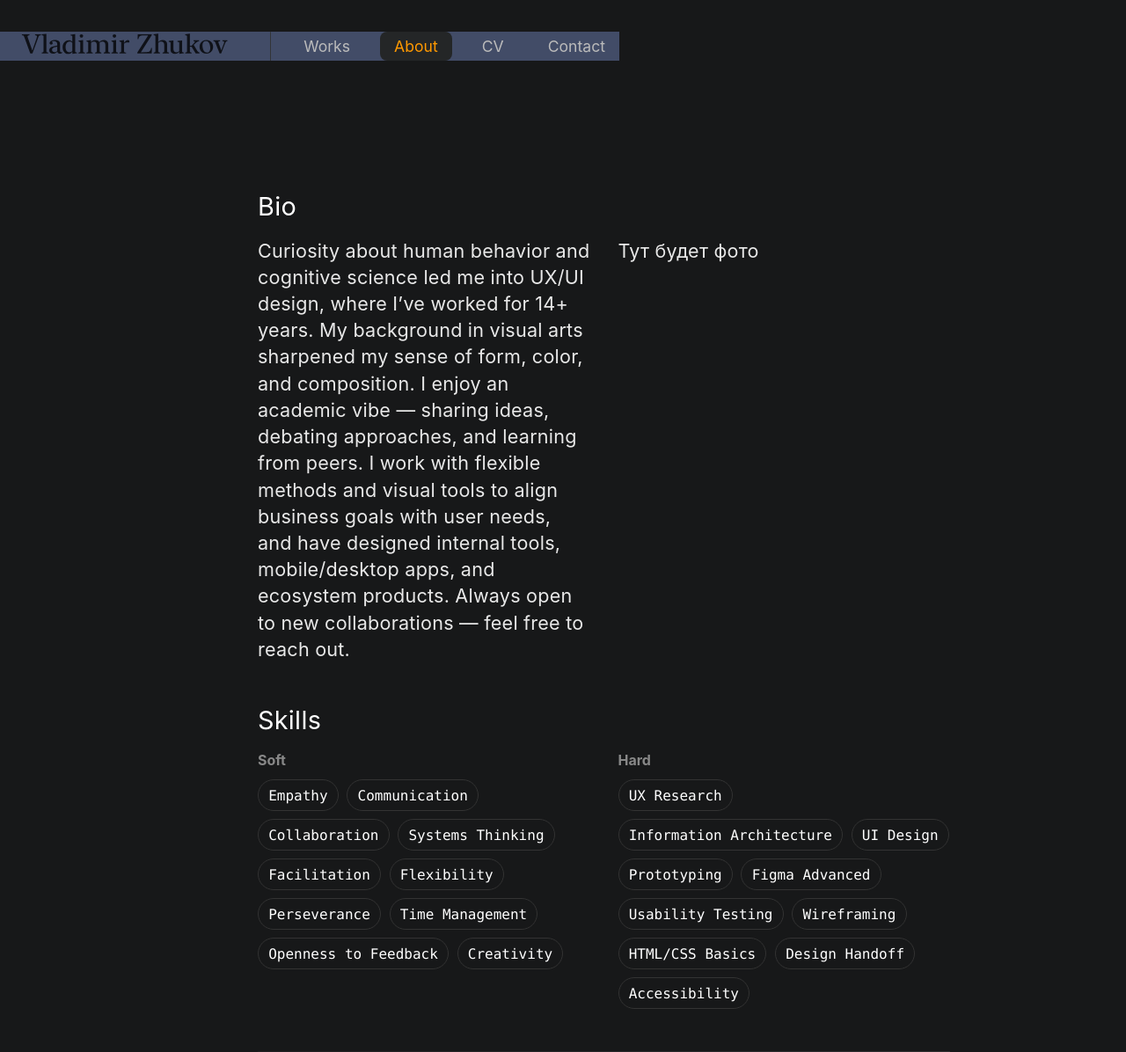
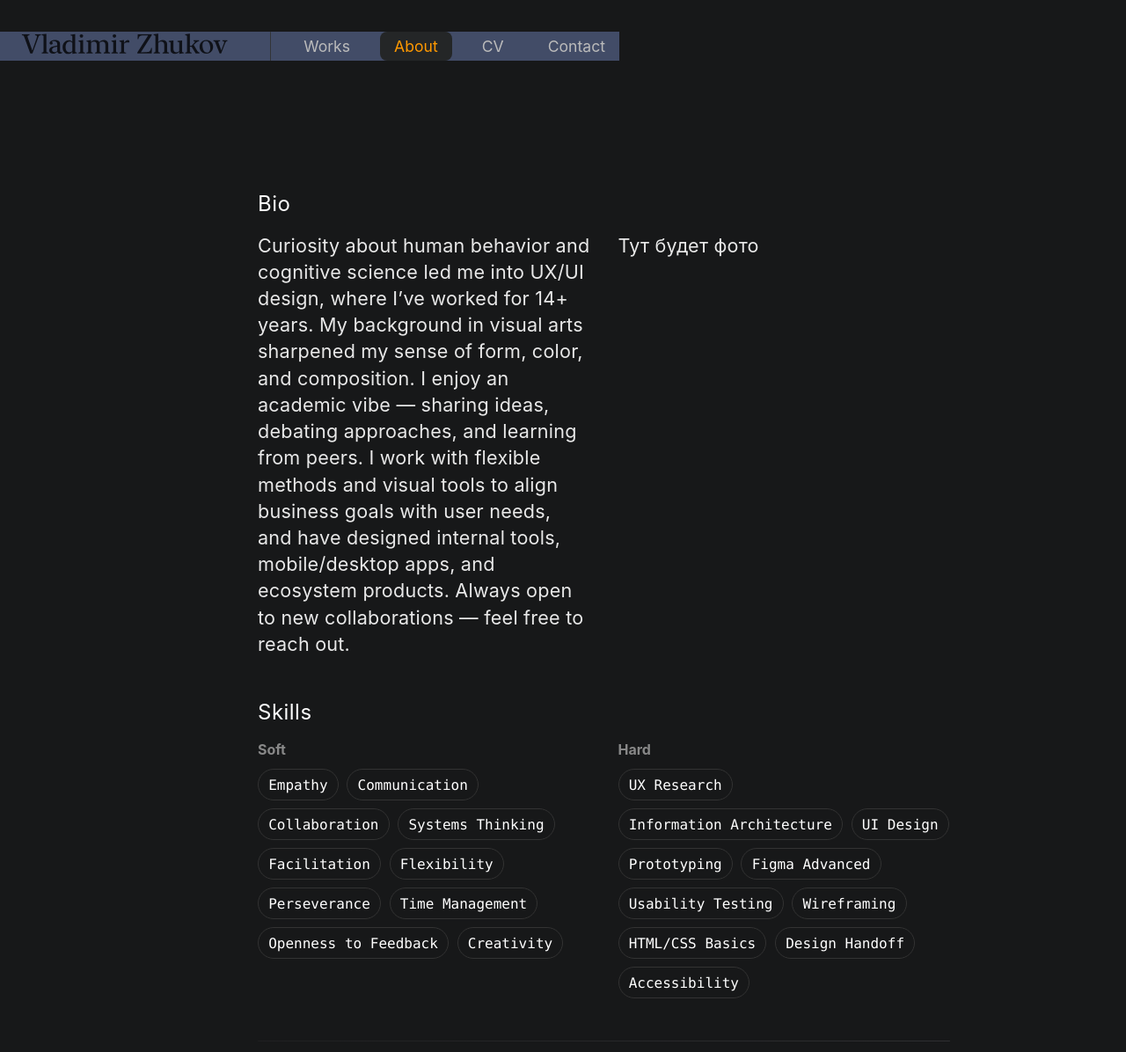
Before and after one commit to uxiscool/experience, a Jekyll site: the page built from about.md, in a window 1280 px wide. Shown: the whole page at 88% size. Built offline with Jekyll 4.4.1, drawn with Linux system fonts in a browser that asks for light colours.

Commit message:
Add files via upload

```diff
--- a/assets/css/main.css
+++ b/assets/css/main.css
@@ -77,10 +77,10 @@
 
 .subheading {
   margin: 0 0 1rem;
-  font-size: clamp(1.4rem, 1.2rem + 1vw, 1.8rem);
+  font-size: clamp(1.3rem, 1.1rem + 1vw, 1.5rem);
   margin-bottom: 1.1rem; /* или 24px отступ от подзаголовка до контента блока */
   font-weight: 400;             /* полужирный */
-  letter-spacing: 0.01em;       /* опционально, для воздуха */
+  letter-spacing: 0.02em;       /* опционально, для воздуха */
 }
 
 .subnav {
```
